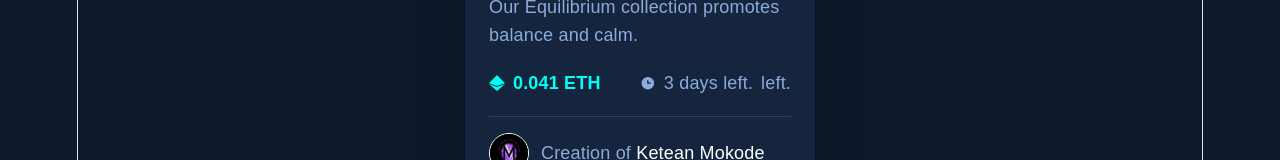
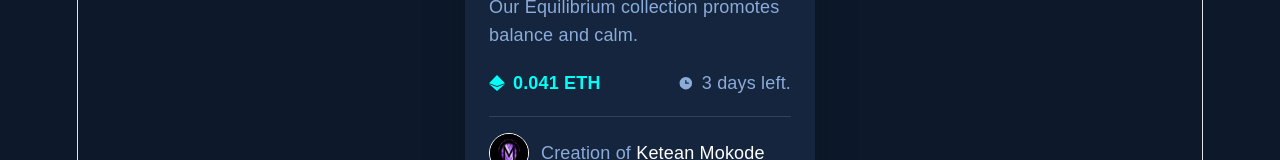
Before and after one commit to WebPraveen01/NFT_PreviewCard, a React (Vite) app: page / in a window 1280 px wide. Shown: the part 490-650 px from the top of the page. Built offline with nearby package versions, Linux system fonts and the light colour scheme.

Commit message:
Remove redundant text from card time display

```diff
--- a/src/App.jsx
+++ b/src/App.jsx
@@ -26,7 +26,6 @@ function App() {
           </span>
           <span className="card__time-right">
             <img src={clockIcon} alt="Clock icon" /><span>3 days left.</span>
-            left.
           </span>
         </div>
         <div className="card__creator">
```
